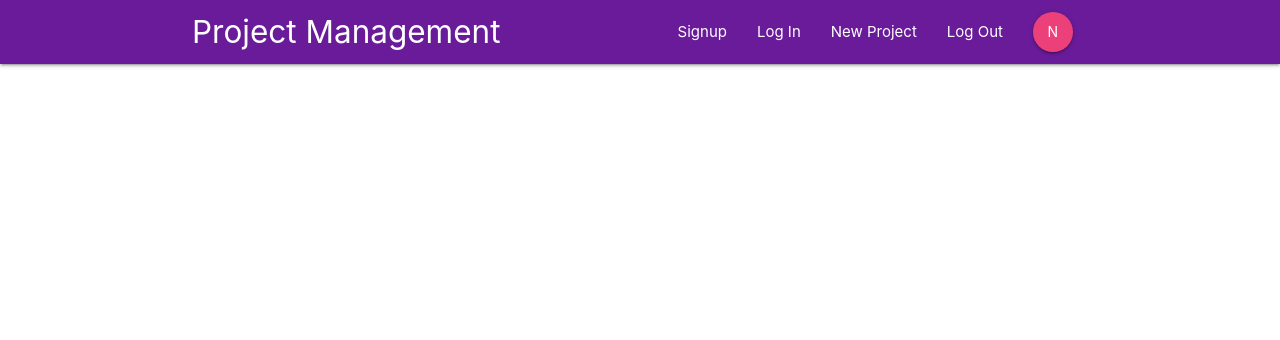
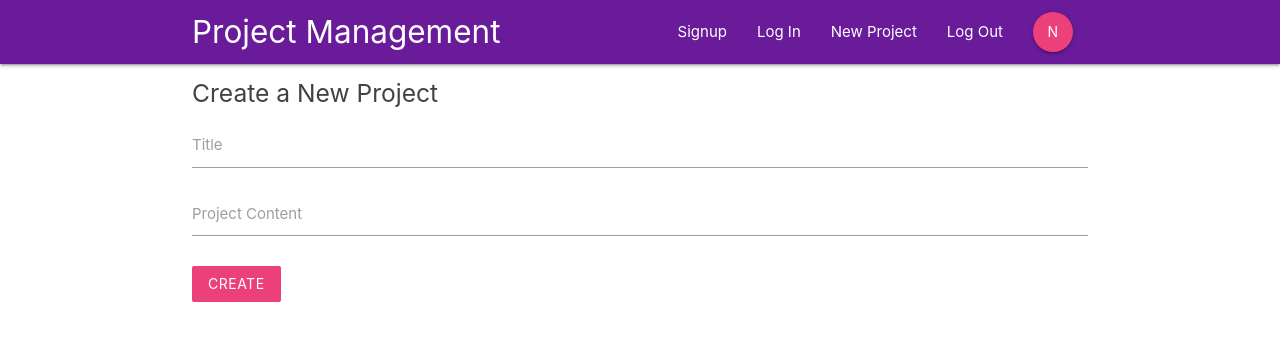
Before and after one commit to jps27CSE/Project-Management-App, a React (Create React App) app: page /create in a window 1280 px wide. Shown: the top 340 px of the page. Built offline with nearby package versions, Linux system fonts and the light colour scheme.

Commit message:
Create Project Form

```diff
--- a/src/App.js
+++ b/src/App.js
@@ -5,6 +5,7 @@
 import ProjectDetails from './components/projects/ProjectDetails'
 import SignIn from './components/auth/SignIn'
 import SignUp from './components/auth/SignUp'
+import CreateProject from './components/projects/CreateProjects'
 class App extends Component {
   render() {
     return (
@@ -16,6 +17,7 @@
             <Route path="/project/:id" component={ProjectDetails} />
             <Route path="/signin" component={SignIn} />
             <Route path="/signup" component={SignUp} />
+            <Route path="/create" component={CreateProject} />
           </Switch>
         </div>
       </BrowserRouter>
--- a/src/components/projects/CreateProjects.js
+++ b/src/components/projects/CreateProjects.js
@@ -0,0 +1,39 @@
+import React, { Component } from 'react'
+
+class CreateProject extends Component {
+    state = {
+        title: '',
+        content: ''
+    }
+    handleChange = (e) => {
+        this.setState({
+            [e.target.id]: e.target.value
+        })
+    }
+    handleSubmit = (e) => {
+        e.preventDefault()
+        console.log(this.state)
+    }
+    render() {
+        return (
+            <div className="container">
+                <form className="white" onSubmit={this.handleSubmit}>
+                    <h5 className="grey-text text-darken-3">Create a New Project</h5>
+                    <div className="input-field">
+                        <label htmlFor="title">Title</label>
+                        <input type="text" id='title' onChange={this.handleChange} />
+                    </div>
+                    <div className="input-field">
+                        <label htmlFor="content">Project Content</label>
+                        <textarea id="content" className="materialize-textarea" onChange={this.handleChange}></textarea>
+                    </div>
+                    <div className="input-field">
+                        <button className="btn pink lighten-1 z-depth-0">Create</button>
+                    </div>
+                </form>
+            </div>
+        )
+    }
+}
+
+export default CreateProject
```
